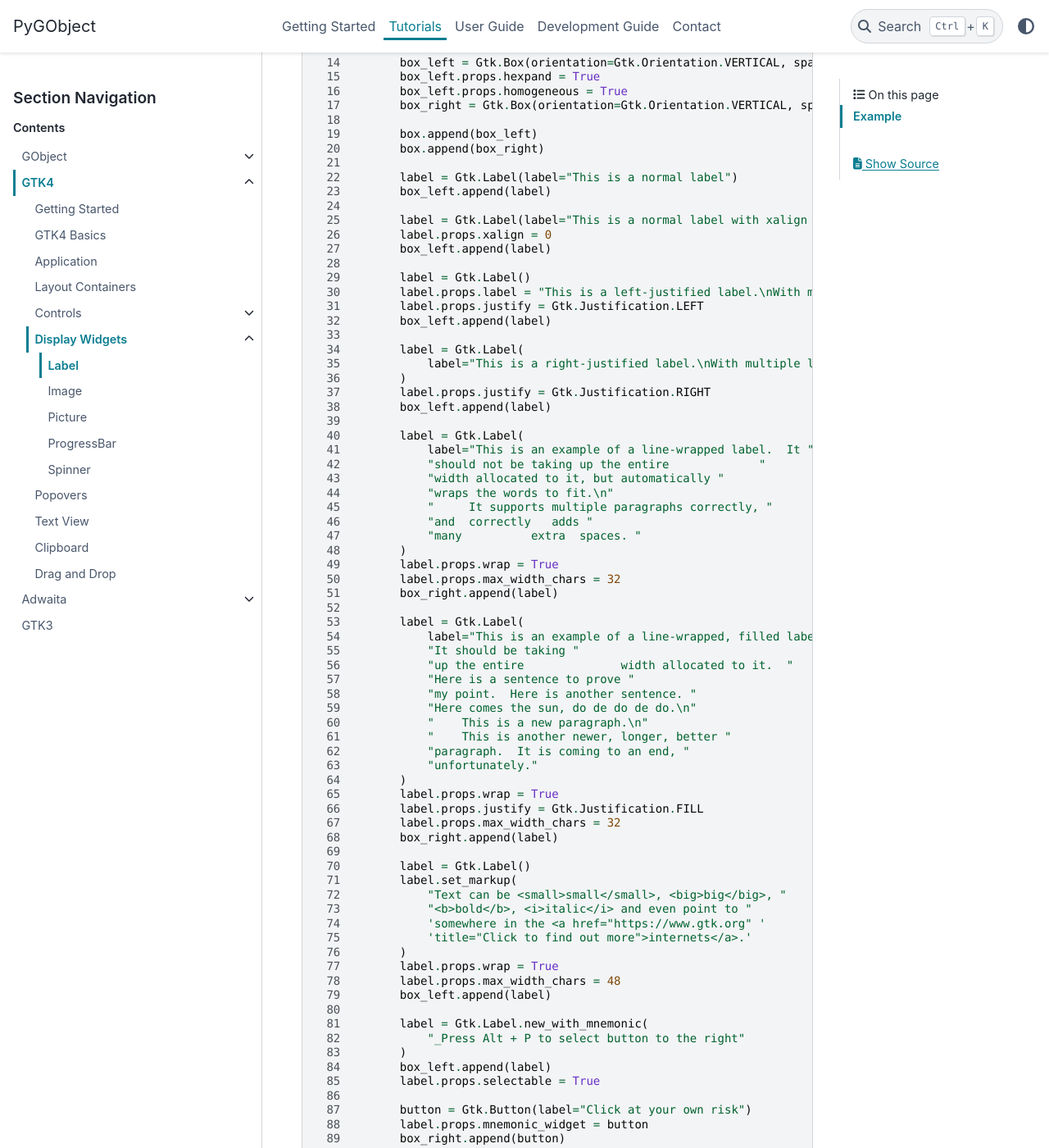
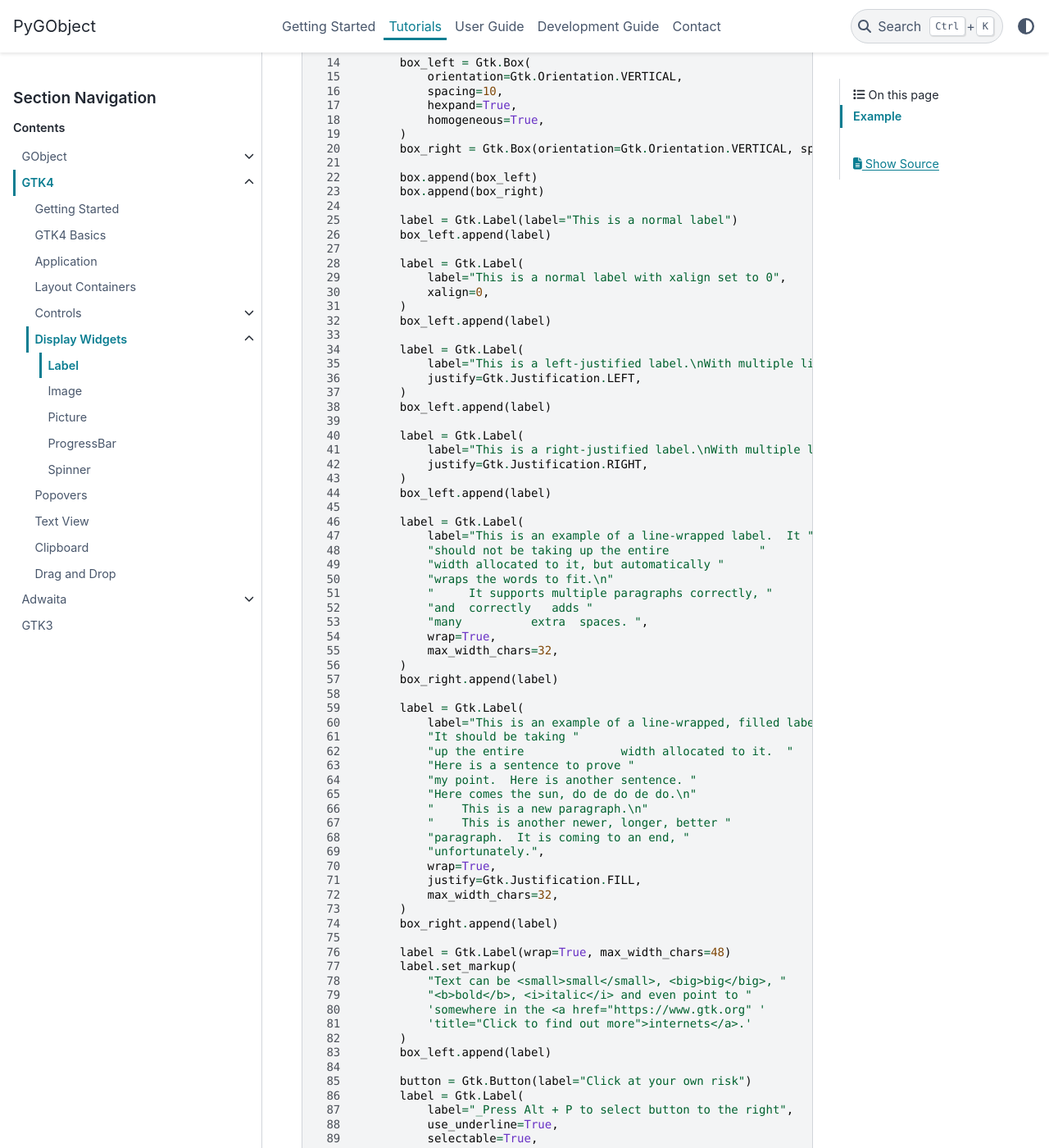
Before and after one commit to codacy-open-source-projects-scans/pygoobject3, a Sphinx documentation site: the page built from docs/tutorials/gtk4/display-widgets/label.rst, in a window 1280 px wide and 1400 px high, scrolled down 1976 px. Shown: the whole window at 82% size. Built offline with Sphinx 7.4.7 and the PyData theme 0.15.4, drawn with Linux system fonts in a browser that asks for light colours; some of the changed text lies outside the part shown.

Commit message:
snapshot 2026-03-27T01:13:23.108342+00:00

```diff
--- a/docs/tutorials/gtk4/controls/dropdown.rst
+++ b/docs/tutorials/gtk4/controls/dropdown.rst
@@ -31,7 +31,9 @@ connect to ``notify::selected-item`` or ``notify::selected``.
 Example
 ^^^^^^^
 
-We are creating a simple :class:`Gtk.DropDown` using :class:`Gtk.StringList`.
+We are constructing a simple :class:`Gtk.DropDown` with
+:func:`Gtk.DropDown.new_from_strings` which creates a :class:`Gtk.StringList`
+to use as its model.
 
 .. image:: images/dropdown.png
 
--- a/docs/tutorials/gtk4/controls/examples/check_radio_buttons.py
+++ b/docs/tutorials/gtk4/controls/examples/check_radio_buttons.py
@@ -19,13 +19,11 @@ class CheckButtonWindow(Gtk.ApplicationWindow):
         radio1.connect("toggled", self.on_radio_toggled, "1")
         box.append(radio1)
 
-        radio2 = Gtk.CheckButton(label="Radio 2")
-        radio2.set_group(radio1)
+        radio2 = Gtk.CheckButton(label="Radio 2", group=radio1)
         radio2.connect("toggled", self.on_radio_toggled, "2")
         box.append(radio2)
 
-        radio3 = Gtk.CheckButton.new_with_mnemonic("R_adio 3")
-        radio3.set_group(radio1)
+        radio3 = Gtk.CheckButton(label="R_adio 3", use_underline=True, group=radio1)
         radio3.connect("toggled", self.on_radio_toggled, "3")
         box.append(radio3)
 
--- a/docs/tutorials/gtk4/controls/examples/dropdown.py
+++ b/docs/tutorials/gtk4/controls/examples/dropdown.py
@@ -8,23 +8,15 @@ class DropDownWindow(Gtk.ApplicationWindow):
     def __init__(self, **kargs):
         super().__init__(**kargs, title="DropDown Demo")
 
-        dropdown = Gtk.DropDown()
+        items = "This is a long list of words to populate the dropdown".split()
+        dropdown = Gtk.DropDown.new_from_strings(items)
         dropdown.connect("notify::selected-item", self.on_string_selected)
         self.set_child(dropdown)
 
-        strings = Gtk.StringList()
-        dropdown.props.model = strings
-        items = "This is a long list of words to populate the dropdown".split()
-
-        # Populate the list
-        for item in items:
-            strings.append(item)
-
     def on_string_selected(self, dropdown, _pspec):
         # Selected Gtk.StringObject
-        selected = dropdown.props.selected_item
-        if selected is not None:
-            print("Selected", selected.props.string)
+        if selected := dropdown.get_selected_item():
+            print("Selected", selected.get_string())
 
 
 def on_activate(app):
--- a/docs/tutorials/gtk4/controls/examples/entries.py
+++ b/docs/tutorials/gtk4/controls/examples/entries.py
@@ -26,13 +26,14 @@ class EntryWindow(Gtk.ApplicationWindow):
         self.set_child(vbox)
 
         # Gtk.SearchEntry
-        search = Gtk.SearchEntry(placeholder_text="Search Entry")
-        search.set_key_capture_widget(self)
+        search = Gtk.SearchEntry(
+            key_capture_widget=self, placeholder_text="Search Entry"
+        )
         header.set_title_widget(search)
         self.set_focus(search)
 
         # Gtk.Entry
-        self.entry = Gtk.Entry(text="Hello World")
+        self.entry = Gtk.Entry(text="Hello World", progress_pulse_step=0.2)
         vbox.append(self.entry)
 
         hbox = Gtk.Box(spacing=6)
@@ -71,14 +72,12 @@ class EntryWindow(Gtk.ApplicationWindow):
 
     def on_pulse_toggled(self, button):
         if button.get_active():
-            self.entry.props.progress_pulse_step = 0.2
             # Call self.do_pulse every 100 ms
             self.timeout_id = GLib.timeout_add(100, self.do_pulse)
         else:
             # Don't call self.do_pulse anymore
             GLib.source_remove(self.timeout_id)
             self.timeout_id = None
-            self.entry.props.progress_pulse_step = 0
 
     def do_pulse(self):
         self.entry.progress_pulse()
--- a/docs/tutorials/gtk4/controls/examples/spinbutton.py
+++ b/docs/tutorials/gtk4/controls/examples/spinbutton.py
@@ -12,13 +12,12 @@ class SpinButtonWindow(Gtk.ApplicationWindow):
         self.set_child(hbox)
 
         adjustment = Gtk.Adjustment(upper=100, step_increment=1, page_increment=10)
-        self.spinbutton = Gtk.SpinButton()
-        self.spinbutton.props.adjustment = adjustment
+        self.spinbutton = Gtk.SpinButton(adjustment=adjustment)
         self.spinbutton.connect("value-changed", self.on_value_changed)
         hbox.append(self.spinbutton)
 
         check_numeric = Gtk.CheckButton(label="Numeric")
-        check_numeric.connect("toggled", self.on_numeric_toggled)
+        check_numeric.bind_property("active", self.spinbutton, "numeric", 0)
         hbox.append(check_numeric)
 
         check_ifvalid = Gtk.CheckButton(label="If Valid")
@@ -27,9 +26,6 @@ class SpinButtonWindow(Gtk.ApplicationWindow):
 
     def on_value_changed(self, _scroll):
         print(self.spinbutton.get_value_as_int())
-
-    def on_numeric_toggled(self, button):
-        self.spinbutton.props.numeric = button.props.active
 
     def on_ifvalid_toggled(self, button):
         if button.get_active():
--- a/docs/tutorials/gtk4/controls/examples/switch.py
+++ b/docs/tutorials/gtk4/controls/examples/switch.py
@@ -8,21 +8,15 @@ class SwitcherWindow(Gtk.ApplicationWindow):
     def __init__(self, **kargs):
         super().__init__(**kargs, title="Switch Demo")
 
-        hbox = Gtk.Box(spacing=6, homogeneous=True)
-        hbox.props.margin_top = 24
-        hbox.props.margin_bottom = 24
+        hbox = Gtk.Box(spacing=6, homogeneous=True, margin_top=24, margin_bottom=24)
         self.set_child(hbox)
 
-        switch = Gtk.Switch()
+        switch = Gtk.Switch(active=False, halign=Gtk.Align.CENTER)
         switch.connect("notify::active", self.on_switch_activated)
-        switch.props.active = False
-        switch.props.halign = Gtk.Align.CENTER
         hbox.append(switch)
 
-        switch = Gtk.Switch()
+        switch = Gtk.Switch(active=True, halign=Gtk.Align.CENTER)
         switch.connect("notify::active", self.on_switch_activated)
-        switch.props.active = True
-        switch.props.halign = Gtk.Align.CENTER
         hbox.append(switch)
 
     def on_switch_activated(self, switch, _gparam):
--- a/docs/tutorials/gtk4/controls/examples/togglebutton.py
+++ b/docs/tutorials/gtk4/controls/examples/togglebutton.py
@@ -15,8 +15,7 @@ class ToggleButtonWindow(Gtk.ApplicationWindow):
         button.connect("toggled", self.on_button_toggled, "1")
         hbox.append(button)
 
-        button = Gtk.ToggleButton(label="B_utton 2", use_underline=True)
-        button.set_active(True)
+        button = Gtk.ToggleButton(label="B_utton 2", use_underline=True, active=True)
         button.connect("toggled", self.on_button_toggled, "2")
         hbox.append(button)
 
--- a/docs/tutorials/gtk4/display-widgets/examples/label.py
+++ b/docs/tutorials/gtk4/display-widgets/examples/label.py
@@ -11,9 +11,12 @@ class LabelWindow(Gtk.ApplicationWindow):
         box = Gtk.Box(spacing=10)
         self.set_child(box)
 
-        box_left = Gtk.Box(orientation=Gtk.Orientation.VERTICAL, spacing=10)
-        box_left.props.hexpand = True
-        box_left.props.homogeneous = True
+        box_left = Gtk.Box(
+            orientation=Gtk.Orientation.VERTICAL,
+            spacing=10,
+            hexpand=True,
+            homogeneous=True,
+        )
         box_right = Gtk.Box(orientation=Gtk.Orientation.VERTICAL, spacing=10)
 
         box.append(box_left)
@@ -22,19 +25,22 @@ class LabelWindow(Gtk.ApplicationWindow):
         label = Gtk.Label(label="This is a normal label")
         box_left.append(label)
 
-        label = Gtk.Label(label="This is a normal label with xalign set to 0")
-        label.props.xalign = 0
-        box_left.append(label)
-
-        label = Gtk.Label()
-        label.props.label = "This is a left-justified label.\nWith multiple lines."
-        label.props.justify = Gtk.Justification.LEFT
+        label = Gtk.Label(
+            label="This is a normal label with xalign set to 0",
+            xalign=0,
+        )
         box_left.append(label)
 
         label = Gtk.Label(
-            label="This is a right-justified label.\nWith multiple lines."
+            label="This is a left-justified label.\nWith multiple lines.",
+            justify=Gtk.Justification.LEFT,
         )
-        label.props.justify = Gtk.Justification.RIGHT
+        box_left.append(label)
+
+        label = Gtk.Label(
+            label="This is a right-justified label.\nWith multiple lines.",
+            justify=Gtk.Justification.RIGHT,
+        )
         box_left.append(label)
 
         label = Gtk.Label(
@@ -44,10 +50,10 @@ class LabelWindow(Gtk.ApplicationWindow):
             "wraps the words to fit.\n"
             "     It supports multiple paragraphs correctly, "
             "and  correctly   adds "
-            "many          extra  spaces. "
+            "many          extra  spaces. ",
+            wrap=True,
+            max_width_chars=32,
         )
-        label.props.wrap = True
-        label.props.max_width_chars = 32
         box_right.append(label)
 
         label = Gtk.Label(
@@ -60,32 +66,30 @@ class LabelWindow(Gtk.ApplicationWindow):
             "    This is a new paragraph.\n"
             "    This is another newer, longer, better "
             "paragraph.  It is coming to an end, "
-            "unfortunately."
+            "unfortunately.",
+            wrap=True,
+            justify=Gtk.Justification.FILL,
+            max_width_chars=32,
         )
-        label.props.wrap = True
-        label.props.justify = Gtk.Justification.FILL
-        label.props.max_width_chars = 32
         box_right.append(label)
 
-        label = Gtk.Label()
+        label = Gtk.Label(wrap=True, max_width_chars=48)
         label.set_markup(
             "Text can be <small>small</small>, <big>big</big>, "
             "<b>bold</b>, <i>italic</i> and even point to "
             'somewhere in the <a href="https://www.gtk.org" '
             'title="Click to find out more">internets</a>.'
         )
-        label.props.wrap = True
-        label.props.max_width_chars = 48
         box_left.append(label)
 
-        label = Gtk.Label.new_with_mnemonic(
-            "_Press Alt + P to select button to the right"
+        button = Gtk.Button(label="Click at your own risk")
+        label = Gtk.Label(
+            label="_Press Alt + P to select button to the right",
+            use_underline=True,
+            selectable=True,
+            mnemonic_widget=button,
         )
         box_left.append(label)
-        label.props.selectable = True
-
-        button = Gtk.Button(label="Click at your own risk")
-        label.props.mnemonic_widget = button
         box_right.append(button)
 
 
--- a/docs/tutorials/gtk4/display-widgets/examples/spinner.py
+++ b/docs/tutorials/gtk4/display-widgets/examples/spinner.py
@@ -8,9 +8,8 @@ class SpinnerAnimation(Gtk.ApplicationWindow):
     def __init__(self, **kargs):
         super().__init__(**kargs, title="Spinner Demo")
 
-        button = Gtk.ToggleButton(label="Start Spinning")
+        button = Gtk.ToggleButton(label="Start Spinning", active=False)
         button.connect("toggled", self.on_button_toggled)
-        button.props.active = False
 
         self.spinner = Gtk.Spinner()
 
--- a/docs/tutorials/gtk4/display-widgets/examples/spinner_ext.py
+++ b/docs/tutorials/gtk4/display-widgets/examples/spinner_ext.py
@@ -17,16 +17,14 @@ class SpinnerAnimation(Gtk.ApplicationWindow):
         self.label = Gtk.Label()
         main_box.append(self.label)
 
-        self.entry = Gtk.Entry()
-        self.entry.props.text = "10"
+        self.entry = Gtk.Entry(text="10")
         main_box.append(self.entry)
 
         self.button_start = Gtk.Button(label="Start timer")
         self.button_start.connect("clicked", self.on_button_start_clicked)
         main_box.append(self.button_start)
 
-        self.button_stop = Gtk.Button(label="Stop timer")
-        self.button_stop.props.sensitive = False
+        self.button_stop = Gtk.Button(label="Stop timer", sensitive=False)
         self.button_stop.connect("clicked", self.on_button_stop_clicked)
         main_box.append(self.button_stop)
 
```
